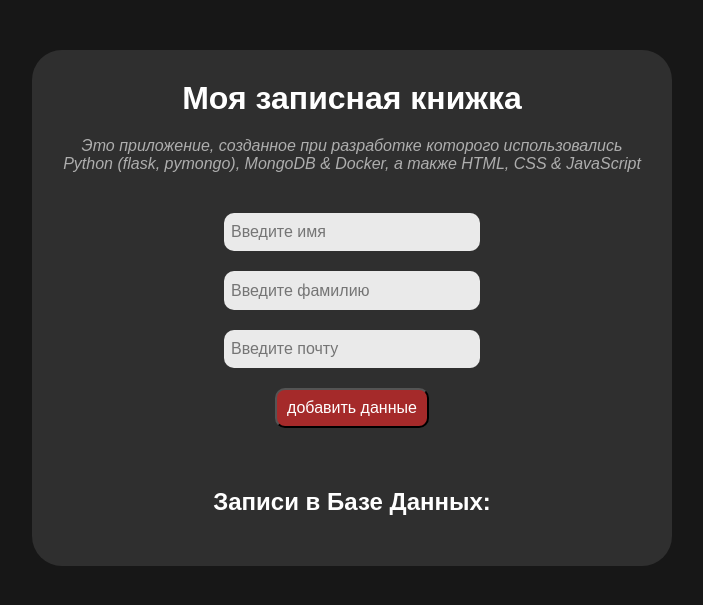
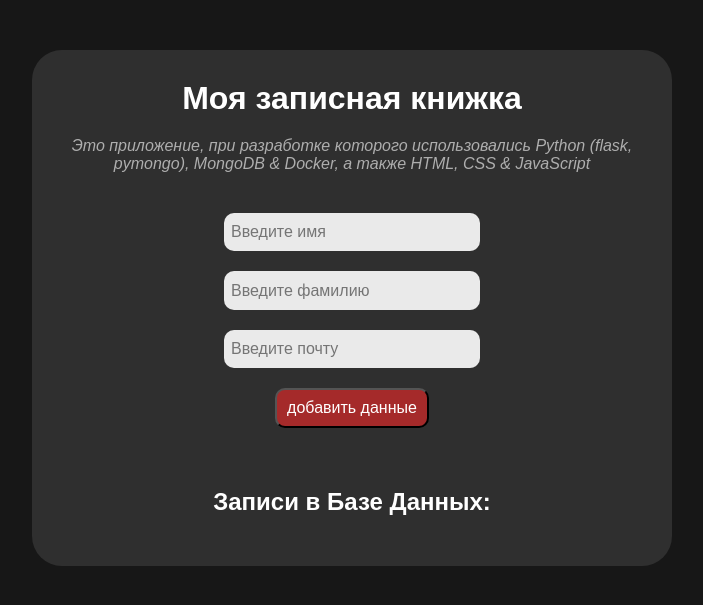
Before and after one commit to hikkanmn/my-python-mongo-docker-lab-456, a Flask app: page / in a window 1280 px wide. Shown: the top 605 px of the page, without its empty margins (288-991 px from the left). Run offline with Flask 2, Linux system fonts and the light colour scheme; data that the repository does not hold is empty.

Commit message:
correct caption

```diff
--- a/app/templates/index.html
+++ b/app/templates/index.html
@@ -11,7 +11,7 @@
 <body>
     <div class="container">
         <h1>Моя записная книжка</h1>
-        <p>Это приложение, созданное при разработке которого использовались Python (flask, pymongo), MongoDB & Docker, а также HTML, CSS & JavaScript
+        <p>Это приложение, при разработке которого использовались Python (flask, pymongo), MongoDB & Docker, а также HTML, CSS & JavaScript
         </p>
         <!-- Форма для добавления нового имени -->
         <form method="POST" action="/">
```
